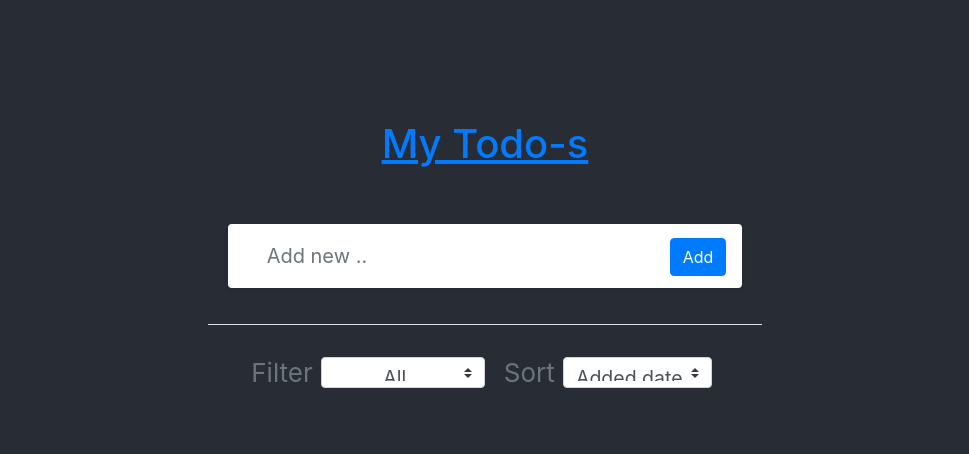
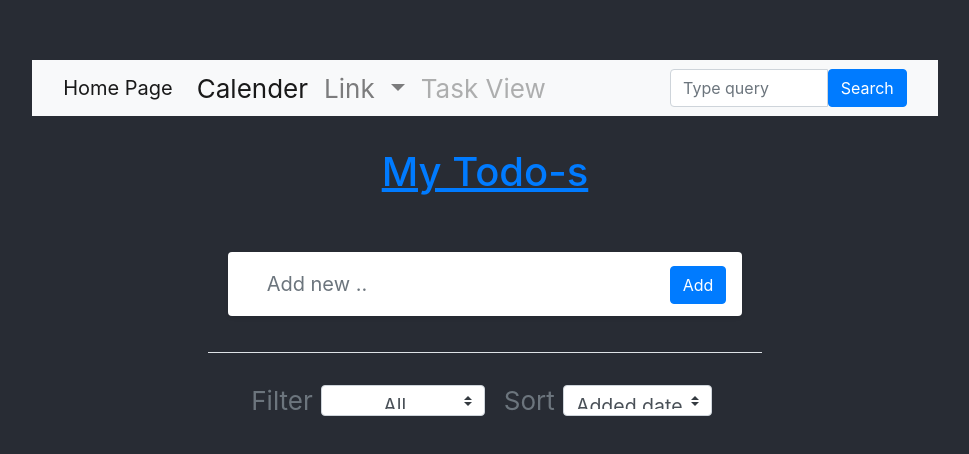
Before and after one commit to matt-tylek/TODO-List-Website, a React (Create React App) app in the folder client/: page / in a window 1280 px wide. Shown: the part 130-584 px from the top of the page, without its empty margins (155-1124 px from the left). Built offline with nearby package versions, Linux system fonts and the light colour scheme.

Commit message:
Correctly merged the main page and the list

```diff
--- a/client/src/App.js
+++ b/client/src/App.js
@@ -6,7 +6,7 @@ import React from "react";
 //>>>>>>> refs/remotes/origin/main
 import "./App.css";
 //import "./Components/Menubar.js";
-//import NavbarPage from "./Components/Menubar";
+import NavbarPage from "./Components/Menubar";
 import TaskList from "./Components/TaskList";
 import Template from "./Components/Template";
 import Backdrop from "./Components/Backdrop";
@@ -35,7 +35,7 @@ function App() {
   return (
     <div className="App">
       <header className="App-header">
-        {/*<NavbarPage>  </NavbarPage>*/}
+        <NavbarPage>  </NavbarPage>
         <Template/>
         {/*<TaskList tasks="tasks"></TaskList>*/}
       </header>
```
Also changed, not shown: 1 other file (tests, documents, lock files or other folders).
